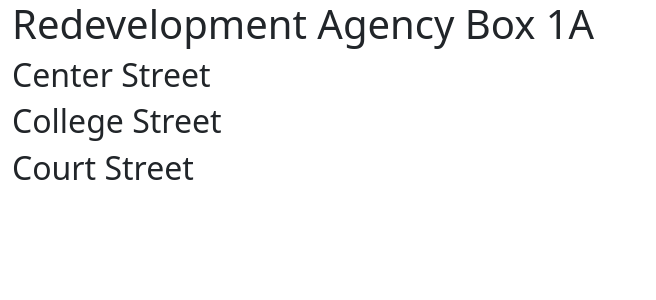
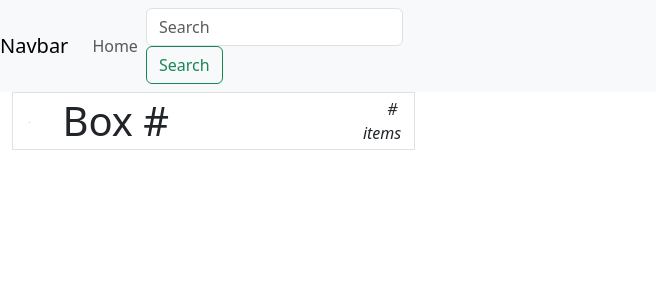
Before and after one commit to JoeChampeau/CCProject-database, a Django app: page / in a window 1280 px wide. Shown: the top 300 px of the page, without its empty margins (0-656 px from the left). Run offline with Django 4.2, Linux system fonts and the light colour scheme; data comes from the database, SQL or seed files in the repository; some libraries are stand-ins or nearby versions.

Commit message:
Frontend

```diff
--- /dev/null
+++ b/CCP_Database/PhotoIndex/static/PhotoIndex/main.css
@@ -0,0 +1,4 @@
+.icon {
+    width: 100%;
+    height: auto;
+}
--- a/CCP_Database/PhotoIndex/templates/PhotoIndex/base.html
+++ b/CCP_Database/PhotoIndex/templates/PhotoIndex/base.html
@@ -1,9 +1,11 @@
+{% load static %}
 <!DOCTYPE html>
 <html>
 <head>
     <title>{% block title %}{% endblock %}</title>
     <meta charset="utf-8">
     <meta name="viewport" content="width=device-width, initial-scale=1">
+    <link rel="stylesheet" type="text/css" href="{% static 'PhotoIndex/main.css' %}">
     {% load bootstrap5 %}
     {% bootstrap_css %}
     {% bootstrap_javascript %}
--- a/CCP_Database/PhotoIndex/templates/PhotoIndex/collection.html
+++ b/CCP_Database/PhotoIndex/templates/PhotoIndex/collection.html
@@ -1,17 +1,21 @@
-{% extends "PhotoIndex/base.html" %}
+{% extends "PhotoIndex/nav_base.html" %}
 {% block title %}Collection{% endblock title %}
 
-{% block content %}
+{% block nav_content %}
+<div class="container-fluid">
     <div class="row">
-        <div class="col-8">
-            <div class="container-fluid">
-                {% for dir in dirs %}
-                    <h1>{{ dir.parent.name }}</h1>
-                    {% for child in dir.children %}
-                        <h2>{{ child.name }}</h2>
-                    {% endfor %}
-                {% endfor %}
-            </div>
+        <div class="col-4">
+            {% include "PhotoIndex/directory.html" %}
         </div>
     </div>
-{% endblock content %}
+</div>
+{% endblock nav_content %}
+
+{% comment "" %}
+{% for dir in dirs %}
+    <h1>{{ dir.parent.name }}</h1>
+    {% for child in dir.children %}
+        <h2>{{ child.name }}</h2>
+    {% endfor %}
+{% endfor %}
+{% endcomment %}
--- /dev/null
+++ b/CCP_Database/PhotoIndex/templates/PhotoIndex/directory.html
@@ -0,0 +1,28 @@
+{% extends "PhotoIndex/base.html" %}
+{% load static %}
+{% block title %}Directory{% endblock title %}
+
+{% block content %}
+<div class="container-sm">
+    <div class="row border justify-content-center align-items-center">
+        <div class="col-1 p-3">
+            <img class="icon mx-0" src="{% static 'PhotoIndex/folder.png' %}" alt="Folder">
+        </div>
+        <div class="col-9">
+            <h1 class="m-1">Box #</h1>
+        </div>
+        <div class="col-2 text-end">
+            <p class="m-1"><i># items</i></p>
+        </div>
+    </div>
+</div>
+{% endblock content %}
+
+{% comment "" %}
+{% for dir in dirs %}
+    <h1>{{ dir.parent.name }}</h1>
+    {% for child in dir.children %}
+        <h2>{{ child.name }}</h2>
+    {% endfor %}
+{% endfor %}
+{% endcomment %}
--- /dev/null
+++ b/CCP_Database/PhotoIndex/templates/PhotoIndex/nav_base.html
@@ -0,0 +1,26 @@
+{% extends "PhotoIndex/base.html" %}
+{% load static %}
+{% block title %}Nav-Base{% endblock title %}
+
+{% block content %}
+<nav class="navbar navbar-expand-lg navbar-light bg-light">
+  <a class="navbar-brand" href="#">Navbar</a>
+
+  <button class="navbar-toggler" type="button" data-toggle="collapse" data-target="#navbarSupportedContent" aria-controls="navbarSupportedContent" aria-expanded="false" aria-label="Toggle navigation">
+    <span class="navbar-toggler-icon"></span>
+  </button>
+
+  <div class="collapse navbar-collapse" id="navbarSupportedContent">
+    <ul class="navbar-nav mr-auto">
+      <li class="nav-item active">
+        <a class="nav-link" href="#">Home</a>
+      </li>
+    </ul>
+    <form class="form-inline my-2 my-lg-0">
+      <input class="form-control mr-sm-2" type="search" placeholder="Search" aria-label="Search">
+      <button class="btn btn-outline-success my-2 my-sm-0" type="submit">Search</button>
+    </form>
+  </div>
+</nav>
+{% block nav_content %}{% endblock nav_content %}
+{% endblock content%}
--- a/CCP_Database/PhotoIndex/urls.py
+++ b/CCP_Database/PhotoIndex/urls.py
@@ -2,5 +2,6 @@ from django.urls import path
 from . import views
 
 urlpatterns = [
-    path('', views.collection, name='index-collection')
+    path('', views.collection, name='index-collection'),
+    path('dir_example', views.directory, name='index-directory')
 ]
--- a/CCP_Database/PhotoIndex/views.py
+++ b/CCP_Database/PhotoIndex/views.py
@@ -8,3 +8,6 @@ def collection(request):
         dirs.append({"parent": dir, "children": dir.directory_set.all()})
     context = {"dirs": dirs}
     return render(request, 'PhotoIndex/collection.html', context)
+
+def directory(request):
+    return render(request, 'PhotoIndex/directory.html')
```
Also changed, not shown: CCP_Database/PhotoIndex/static/PhotoIndex/folder.png (added).
